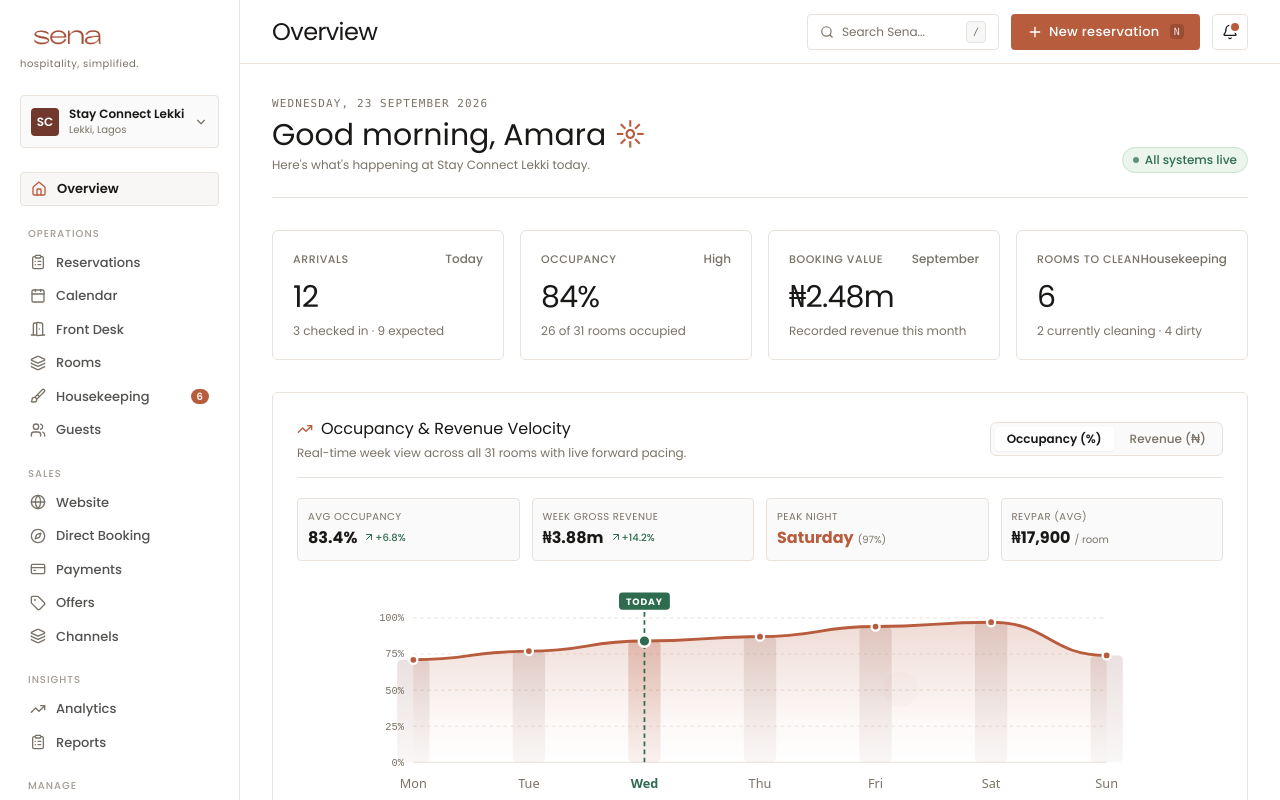
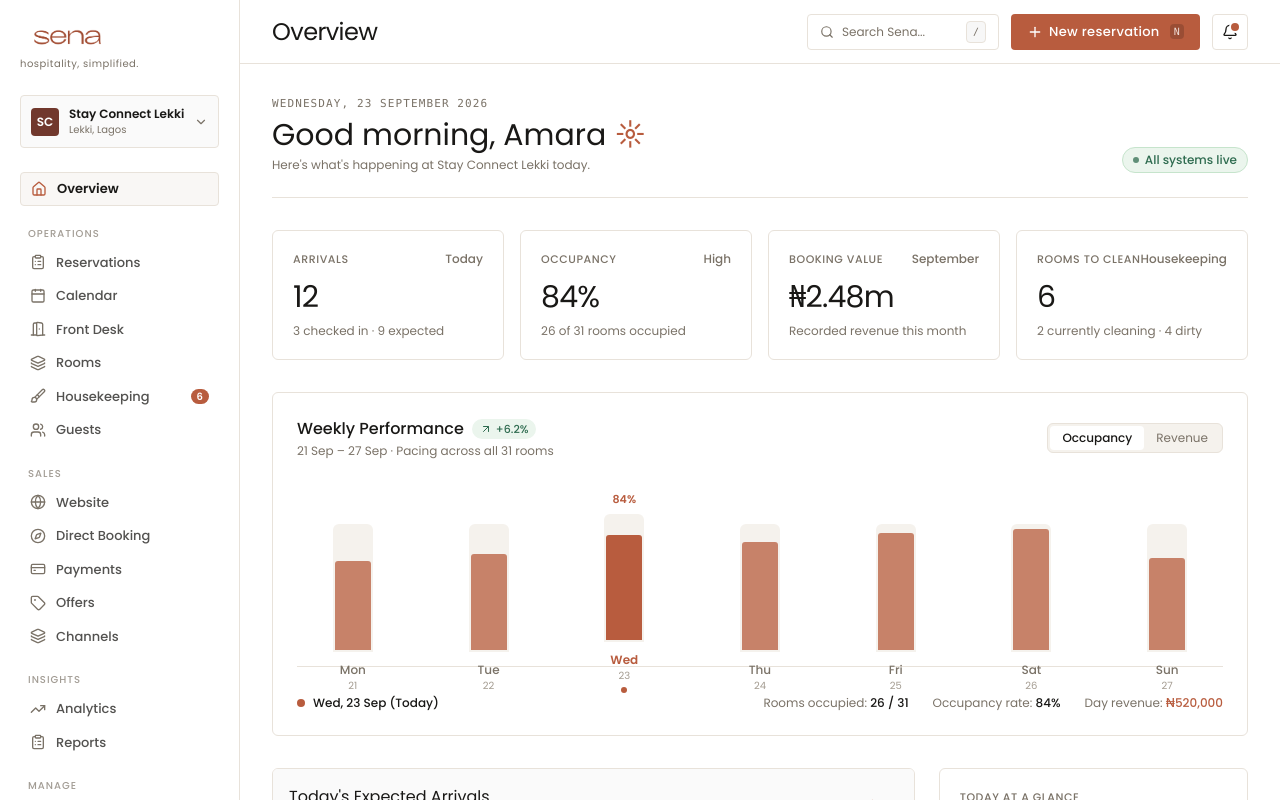
Before and after one commit to winnerbanjo/sena, a Next.js app in the folder apps/dashboard/: page / in a window 1280 px wide. Built offline with nearby package versions, Linux system fonts and the light colour scheme.

Commit message:
Replace chart with sleek minimalist weekly performance bar chart

```diff
--- a/apps/dashboard/src/components/occupancy-chart.tsx
+++ b/apps/dashboard/src/components/occupancy-chart.tsx
@@ -2,469 +2,242 @@
 
 import * as React from 'react';
 import { formatNaira } from '@sena/config';
-import { ArrowUpRight, Calendar, DollarSign, TrendingUp, Users } from 'lucide-react';
+import { ArrowUpRight } from 'lucide-react';
 
-interface DayMetric {
+interface DayData {
   day: string;
-  dateStr: string;
-  shortDate: string;
-  occupancy: number; // percentage 0 - 100
-  roomsOccupied: number;
+  dateNum: string;
+  fullDate: string;
+  occupancy: number; // 0 - 100
+  roomsBooked: number;
   totalRooms: number;
   revenueMinorUnits: number;
-  arrivals: number;
-  departures: number;
   isToday?: boolean;
-  statusText?: string;
 }
 
-const WEEK_DATA: DayMetric[] = [
+const DAYS: DayData[] = [
   {
     day: 'Mon',
-    dateStr: 'Monday, 21 Sep',
-    shortDate: '21 Sep',
+    dateNum: '21',
+    fullDate: 'Mon, 21 Sep',
     occupancy: 71,
-    roomsOccupied: 22,
+    roomsBooked: 22,
     totalRooms: 31,
     revenueMinorUnits: 36000000,
-    arrivals: 6,
-    departures: 4,
-    statusText: 'Normal weekday pace',
   },
   {
     day: 'Tue',
-    dateStr: 'Tuesday, 22 Sep',
-    shortDate: '22 Sep',
+    dateNum: '22',
+    fullDate: 'Tue, 22 Sep',
     occupancy: 77,
-    roomsOccupied: 24,
+    roomsBooked: 24,
     totalRooms: 31,
     revenueMinorUnits: 44000000,
-    arrivals: 8,
-    departures: 5,
-    statusText: 'Corporate check-ins',
   },
   {
     day: 'Wed',
-    dateStr: 'Wednesday, 23 Sep',
-    shortDate: '23 Sep',
+    dateNum: '23',
+    fullDate: 'Wed, 23 Sep (Today)',
     occupancy: 84,
-    roomsOccupied: 26,
+    roomsBooked: 26,
     totalRooms: 31,
     revenueMinorUnits: 52000000,
-    arrivals: 12,
-    departures: 8,
     isToday: true,
-    statusText: 'Peak weekday arrivals',
   },
   {
     day: 'Thu',
-    dateStr: 'Thursday, 24 Sep',
-    shortDate: '24 Sep',
+    dateNum: '24',
+    fullDate: 'Thu, 24 Sep',
     occupancy: 87,
-    roomsOccupied: 27,
+    roomsBooked: 27,
     totalRooms: 31,
     revenueMinorUnits: 58000000,
-    arrivals: 7,
-    departures: 6,
-    statusText: 'Strong forward pace',
   },
   {
     day: 'Fri',
-    dateStr: 'Friday, 25 Sep',
-    shortDate: '25 Sep',
+    dateNum: '25',
+    fullDate: 'Fri, 25 Sep',
     occupancy: 94,
-    roomsOccupied: 29,
+    roomsBooked: 29,
     totalRooms: 31,
     revenueMinorUnits: 76000000,
-    arrivals: 11,
-    departures: 3,
-    statusText: 'Weekend getaway surge',
   },
   {
     day: 'Sat',
-    dateStr: 'Saturday, 26 Sep',
-    shortDate: '26 Sep',
+    dateNum: '26',
+    fullDate: 'Sat, 26 Sep',
     occupancy: 97,
-    roomsOccupied: 30,
+    roomsBooked: 30,
     totalRooms: 31,
     revenueMinorUnits: 84000000,
-    arrivals: 5,
-    departures: 2,
-    statusText: 'Near full house (1 suite left)',
   },
   {
     day: 'Sun',
-    dateStr: 'Sunday, 27 Sep',
-    shortDate: '27 Sep',
+    dateNum: '27',
+    fullDate: 'Sun, 27 Sep',
     occupancy: 74,
-    roomsOccupied: 23,
+    roomsBooked: 23,
     totalRooms: 31,
     revenueMinorUnits: 38000000,
-    arrivals: 4,
-    departures: 14,
-    statusText: 'Turnover & deep cleaning',
   },
 ];
 
-type MetricType = 'occupancy' | 'revenue';
+export function OccupancyChart() {
+  const [activeTab, setActiveTab] = React.useState<'occupancy' | 'revenue'>('occupancy');
+  const [selectedDay, setSelectedDay] = React.useState<DayData>(DAYS[2]); // Default Wednesday (today)
 
-export function OccupancyChart() {
-  const [metric, setMetric] = React.useState<MetricType>('occupancy');
-  const [hoveredIndex, setHoveredIndex] = React.useState<number | null>(2); // Default highlight today (Wed)
-
-  // Chart coordinate calculations
-  const width = 680;
-  const height = 180;
-  const paddingX = 40;
-  const paddingTop = 25;
-  const paddingBottom = 30;
-
-  const innerWidth = width - paddingX * 2;
-  const innerHeight = height - paddingTop - paddingBottom;
-
-  const maxVal = metric === 'occupancy' ? 100 : 90000000;
-  const minVal = 0;
-
-  const points = WEEK_DATA.map((d, index) => {
-    const x = paddingX + (index / (WEEK_DATA.length - 1)) * innerWidth;
-    const value = metric === 'occupancy' ? d.occupancy : d.revenueMinorUnits;
-    const normalized = (value - minVal) / (maxVal - minVal);
-    const y = paddingTop + innerHeight - normalized * innerHeight;
-    return { x, y, value, d };
-  });
-
-  // Generate smooth cubic bezier SVG path
-  const linePath = points.reduce((acc, point, i, arr) => {
-    if (i === 0) return `M ${point.x},${point.y}`;
-    const prev = arr[i - 1];
-    const cp1x = prev.x + (point.x - prev.x) / 2;
-    const cp1y = prev.y;
-    const cp2x = prev.x + (point.x - prev.x) / 2;
-    const cp2y = point.y;
-    return `${acc} C ${cp1x},${cp1y} ${cp2x},${cp2y} ${point.x},${point.y}`;
-  }, '');
-
-  // Generate fill area path
-  const areaPath = `${linePath} L ${points[points.length - 1].x},${paddingTop + innerHeight} L ${points[0].x},${paddingTop + innerHeight} Z`;
-
-  const activePoint = hoveredIndex !== null ? points[hoveredIndex] : points[2];
+  const maxRevenue = 90000000;
 
   return (
-    <div className="bg-white border border-[#E8E2DA] rounded-md p-6 space-y-5 shadow-none">
-      {/* Chart Top Header & Controls */}
-      <div className="flex flex-col sm:flex-row sm:items-center justify-between gap-4 border-b border-[#E8E2DA] pb-4">
+    <div className="bg-white border border-[#E8E2DA] rounded-md p-6 space-y-6 shadow-none">
+      {/* Header */}
+      <div className="flex flex-col sm:flex-row sm:items-center justify-between gap-4">
         <div>
-          <div className="flex items-center gap-2 mb-1">
-            <TrendingUp className="w-4 h-4 text-[#B85C3E]" />
-            <h3 className="text-base font-serif font-normal text-[#191816]">
-              Occupancy & Revenue Velocity
+          <div className="flex items-center gap-2">
+            <h3 className="text-base font-medium text-[#191816]">
+              Weekly Performance
             </h3>
+            <span className="inline-flex items-center gap-1 text-[11px] text-[#2E6B4F] bg-[#EBF5ED] px-2 py-0.5 rounded-full font-medium">
+              <ArrowUpRight className="w-3 h-3" /> +6.2%
+            </span>
           </div>
-          <p className="text-xs text-[#7A7267]">
-            Real-time week view across all 31 rooms with live forward pacing.
+          <p className="text-xs text-[#7A7267] mt-0.5">
+            21 Sep – 27 Sep · Pacing across all 31 rooms
           </p>
         </div>
 
-        {/* View Switcher Pills */}
-        <div className="flex items-center gap-1 bg-[#FAFAFA] p-1 rounded-md border border-[#E8E2DA] text-xs">
+        {/* Toggle & Highlight Stat */}
+        <div className="flex items-center gap-3">
+          <div className="flex bg-[#F5F2ED] p-0.5 rounded-md text-xs border border-[#E8E2DA]">
             <button
-            onClick={() => setMetric('occupancy')}
-            className={`px-3 py-1 rounded font-medium transition-all ${
-              metric === 'occupancy'
-                ? 'bg-white text-[#191816] shadow-sm font-semibold'
+              onClick={() => setActiveTab('occupancy')}
+              className={`px-3 py-1 rounded transition-colors ${
+                activeTab === 'occupancy'
+                  ? 'bg-white text-[#191816] font-medium shadow-xs'
                   : 'text-[#7A7267] hover:text-[#191816]'
               }`}
             >
-            Occupancy (%)
+              Occupancy
             </button>
             <button
-            onClick={() => setMetric('revenue')}
-            className={`px-3 py-1 rounded font-medium transition-all ${
-              metric === 'revenue'
-                ? 'bg-white text-[#191816] shadow-sm font-semibold'
+              onClick={() => setActiveTab('revenue')}
+              className={`px-3 py-1 rounded transition-colors ${
+                activeTab === 'revenue'
+                  ? 'bg-white text-[#191816] font-medium shadow-xs'
                   : 'text-[#7A7267] hover:text-[#191816]'
               }`}
             >
-            Revenue (₦)
+              Revenue
             </button>
-        </div>
-      </div>
-
-      {/* Mini KPI summary bar */}
-      <div className="grid grid-cols-2 sm:grid-cols-4 gap-3">
-        <div className="p-2.5 rounded bg-[#FAFAFA] border border-[#E8E2DA]">
-          <span className="text-[10px] text-[#7A7267] uppercase tracking-wider block">
-            Avg Occupancy
-          </span>
-          <div className="flex items-baseline gap-1.5 mt-0.5">
-            <strong className="text-base font-serif text-[#191816]">83.4%</strong>
-            <span className="text-[10px] text-[#2E6B4F] flex items-center font-medium">
-              <ArrowUpRight className="w-3 h-3" /> +6.8%
-            </span>
-          </div>
-        </div>
-
-        <div className="p-2.5 rounded bg-[#FAFAFA] border border-[#E8E2DA]">
-          <span className="text-[10px] text-[#7A7267] uppercase tracking-wider block">
-            Week Gross Revenue
-          </span>
-          <div className="flex items-baseline gap-1.5 mt-0.5">
-            <strong className="text-base font-serif text-[#191816]">₦3.88m</strong>
-            <span className="text-[10px] text-[#2E6B4F] flex items-center font-medium">
-              <ArrowUpRight className="w-3 h-3" /> +14.2%
-            </span>
-          </div>
-        </div>
-
-        <div className="p-2.5 rounded bg-[#FAFAFA] border border-[#E8E2DA]">
-          <span className="text-[10px] text-[#7A7267] uppercase tracking-wider block">
-            Peak Night
-          </span>
-          <div className="flex items-baseline gap-1 mt-0.5">
-            <strong className="text-base font-serif text-[#B85C3E]">Saturday</strong>
-            <span className="text-[10px] text-[#7A7267]">(97%)</span>
-          </div>
-        </div>
-
-        <div className="p-2.5 rounded bg-[#FAFAFA] border border-[#E8E2DA]">
-          <span className="text-[10px] text-[#7A7267] uppercase tracking-wider block">
-            RevPAR (Avg)
-          </span>
-          <div className="flex items-baseline gap-1 mt-0.5">
-            <strong className="text-base font-serif text-[#191816]">₦17,900</strong>
-            <span className="text-[10px] text-[#7A7267]">/ room</span>
           </div>
         </div>
       </div>
 
-      {/* SVG Interactive Chart */}
-      <div className="relative pt-2">
-        <svg
-          viewBox={`0 0 ${width} ${height}`}
-          className="w-full h-44 sm:h-52 overflow-visible select-none"
-        >
-          <defs>
-            {/* Area gradient */}
-            <linearGradient id="senaChartGrad" x1="0" y1="0" x2="0" y2="1">
-              <stop offset="0%" stopColor="#B85C3E" stopOpacity="0.22" />
-              <stop offset="70%" stopColor="#B85C3E" stopOpacity="0.04" />
-              <stop offset="100%" stopColor="#B85C3E" stopOpacity="0.0" />
-            </linearGradient>
+      {/* Sleek Modern Bar Chart */}
+      <div className="pt-2">
+        <div className="grid grid-cols-7 gap-3 sm:gap-6 items-end h-44 pb-2 border-b border-[#E8E2DA]">
+          {DAYS.map((d) => {
+            const heightPercent =
+              activeTab === 'occupancy'
+                ? d.occupancy
+                : Math.round((d.revenueMinorUnits / maxRevenue) * 100);
 
-            {/* Bar gradient */}
-            <linearGradient id="barGrad" x1="0" y1="0" x2="0" y2="1">
-              <stop offset="0%" stopColor="#71382D" stopOpacity="0.15" />
-              <stop offset="100%" stopColor="#71382D" stopOpacity="0.04" />
-            </linearGradient>
-
-            <linearGradient id="barGradActive" x1="0" y1="0" x2="0" y2="1">
-              <stop offset="0%" stopColor="#B85C3E" stopOpacity="0.30" />
-              <stop offset="100%" stopColor="#B85C3E" stopOpacity="0.08" />
-            </linearGradient>
-          </defs>
-
-          {/* Horizontal Gridlines */}
-          {[0, 0.25, 0.5, 0.75, 1].map((pct, idx) => {
-            const y = paddingTop + innerHeight - pct * innerHeight;
-            const label =
-              metric === 'occupancy'
-                ? `${Math.round(pct * 100)}%`
-                : pct === 0
-                ? '₦0'
-                : `₦${((pct * 90) / 10).toFixed(0)}m`;
+            const isSelected = selectedDay.day === d.day;
+            const displayValue =
+              activeTab === 'occupancy'
+                ? `${d.occupancy}%`
+                : formatNaira(d.revenueMinorUnits);
 
             return (
-              <g key={idx}>
-                <line
-                  x1={paddingX}
-                  y1={y}
-                  x2={width - paddingX}
-                  y2={y}
-                  stroke="#E8E2DA"
-                  strokeWidth="1"
-                  strokeDasharray={pct === 0 ? 'none' : '3 3'}
-                  opacity={0.8}
-                />
-                <text
-                  x={paddingX - 8}
-                  y={y + 3}
-                  textAnchor="end"
-                  fontSize="9"
-                  fill="#7A7267"
-                  fontFamily="monospace"
+              <div
+                key={d.day}
+                onClick={() => setSelectedDay(d)}
+                className="group flex flex-col items-center h-full justify-end cursor-pointer relative"
               >
-                  {label}
-                </text>
-              </g>
-            );
-          })}
-
-          {/* Volume Bar Columns */}
-          {points.map((p, idx) => {
-            const barWidth = 28;
-            const barHeight = innerHeight * (p.d.occupancy / 100);
-            const barY = paddingTop + innerHeight - barHeight;
-            const isHovered = hoveredIndex === idx;
-
-            return (
-              <rect
-                key={`bar-${idx}`}
-                x={p.x - barWidth / 2}
-                y={barY}
-                width={barWidth}
-                height={barHeight}
-                rx="4"
-                fill={isHovered ? 'url(#barGradActive)' : 'url(#barGrad)'}
-                className="transition-all duration-200 cursor-pointer"
-                onMouseEnter={() => setHoveredIndex(idx)}
-              />
-            );
-          })}
-
-          {/* Area Fill Under Curve */}
-          <path d={areaPath} fill="url(#senaChartGrad)" />
-
-          {/* Trend Line Path */}
-          <path
-            d={linePath}
-            fill="none"
-            stroke="#B85C3E"
-            strokeWidth="2.5"
-            strokeLinecap="round"
-            strokeLinejoin="round"
-          />
-
-          {/* Today Indicator Vertical Line */}
-          {points[2] && (
-            <g>
-              <line
-                x1={points[2].x}
-                y1={paddingTop - 12}
-                x2={points[2].x}
-                y2={paddingTop + innerHeight}
-                stroke="#2E6B4F"
-                strokeWidth="1.5"
-                strokeDasharray="4 3"
-              />
-              <rect
-                x={points[2].x - 22}
-                y={paddingTop - 22}
-                width={44}
-                height={15}
-                rx="3"
-                fill="#2E6B4F"
-              />
-              <text
-                x={points[2].x}
-                y={paddingTop - 11}
-                textAnchor="middle"
-                fontSize="8"
-                fill="#FFFFFF"
-                fontWeight="bold"
-                letterSpacing="0.8"
+                {/* Floating Value on hover or when selected */}
+                <div
+                  className={`text-[11px] font-medium mb-1.5 transition-all text-center whitespace-nowrap ${
+                    isSelected
+                      ? 'text-[#B85C3E] font-semibold opacity-100'
+                      : 'text-[#7A7267] opacity-0 group-hover:opacity-100'
+                  }`}
                 >
-                TODAY
-              </text>
-            </g>
-          )}
-
-          {/* Interactive Data Point Dots */}
-          {points.map((p, idx) => {
-            const isHovered = hoveredIndex === idx;
-            const isToday = p.d.isToday;
-
-            return (
-              <g
-                key={`dot-${idx}`}
-                className="cursor-pointer"
-                onMouseEnter={() => setHoveredIndex(idx)}
-              >
-                {/* Hit target */}
-                <circle cx={p.x} cy={p.y} r="14" fill="transparent" />
-
-                {/* Outer halo on hover */}
-                {isHovered && (
-                  <circle
-                    cx={p.x}
-                    cy={p.y}
-                    r="8"
-                    fill="#B85C3E"
-                    fillOpacity="0.25"
-                    className="animate-ping"
-                  />
-                )}
-
-                {/* Main point */}
-                <circle
-                  cx={p.x}
-                  cy={p.y}
-                  r={isHovered ? '5' : isToday ? '4.5' : '3.5'}
-                  fill={isToday ? '#2E6B4F' : '#B85C3E'}
-                  stroke="#FFFFFF"
-                  strokeWidth="2"
-                  className="transition-all duration-150"
-                />
-
-                {/* Day Labels below chart */}
-                <text
-                  x={p.x}
-                  y={height - 8}
-                  textAnchor="middle"
-                  fontSize="11"
-                  fill={isToday ? '#2E6B4F' : isHovered ? '#191816' : '#7A7267'}
-                  fontWeight={isToday || isHovered ? '600' : '400'}
-                  fontFamily="system-ui"
-                >
-                  {p.d.day}
-                </text>
-              </g>
-            );
-          })}
-        </svg>
-
-        {/* Live Hover Tooltip Panel */}
-        {activePoint && (
-          <div className="mt-3 p-3.5 bg-[#FAFAFA] border border-[#E8E2DA] rounded-md flex flex-col sm:flex-row sm:items-center justify-between gap-3 text-xs transition-all">
-            <div className="flex items-center gap-3">
-              <span className="w-2.5 h-2.5 rounded-full bg-[#B85C3E] flex-shrink-0" />
-              <div>
-                <strong className="text-sm font-serif text-[#191816]">
-                  {activePoint.d.dateStr}
-                </strong>
-                <span className="text-[11px] text-[#7A7267] block">
-                  {activePoint.d.statusText}
-                </span>
-              </div>
+                  {displayValue}
                 </div>
 
-            <div className="flex flex-wrap items-center gap-4 text-xs">
-              <div>
-                <span className="text-[10px] text-[#7A7267] block">Occupancy</span>
-                <strong className="font-serif text-[#191816] text-sm">
-                  {activePoint.d.occupancy}%
-                </strong>{' '}
-                <span className="text-[10px] text-[#7A7267]">
-                  ({activePoint.d.roomsOccupied}/{activePoint.d.totalRooms} rooms)
+                {/* Bar Track & Fill */}
+                <div className="w-full max-w-[40px] h-32 bg-[#F5F2ED] rounded-t-md overflow-hidden flex flex-col justify-end p-0.5 relative group-hover:bg-[#EFEAE2] transition-colors">
+                  <div
+                    style={{ height: `${heightPercent}%` }}
+                    className={`w-full rounded-t-[3px] transition-all duration-300 ${
+                      d.isToday
+                        ? 'bg-[#B85C3E]'
+                        : isSelected
+                        ? 'bg-[#71382D]'
+                        : 'bg-[#B85C3E]/75 group-hover:bg-[#B85C3E]'
+                    }`}
+                  />
+                </div>
+
+                {/* Day Labels below */}
+                <div className="mt-2.5 text-center">
+                  <span
+                    className={`block text-xs font-medium transition-colors ${
+                      d.isToday
+                        ? 'text-[#B85C3E] font-semibold'
+                        : isSelected
+                        ? 'text-[#191816]'
+                        : 'text-[#7A7267] group-hover:text-[#191816]'
+                    }`}
+                  >
+                    {d.day}
+                  </span>
+                  <span className="block text-[10px] text-[#A39B90]">
+                    {d.dateNum}
                   </span>
                 </div>
 
+                {/* Little Today indicator dot */}
+                {d.isToday && (
+                  <span className="w-1.5 h-1.5 rounded-full bg-[#B85C3E] mt-1" />
+                )}
+              </div>
+            );
+          })}
+        </div>
+
+        {/* Selected Day Quick Inspector Strip */}
+        <div className="mt-4 pt-3 flex flex-wrap items-center justify-between gap-3 text-xs">
+          <div className="flex items-center gap-2">
+            <span className="w-2 h-2 rounded-full bg-[#B85C3E]" />
+            <strong className="text-[#191816] font-medium">
+              {selectedDay.fullDate}
+            </strong>
+          </div>
+
+          <div className="flex items-center gap-6 text-xs text-[#7A7267]">
             <div>
-                <span className="text-[10px] text-[#7A7267] block">Revenue</span>
-                <strong className="font-serif text-[#B85C3E] text-sm">
-                  {formatNaira(activePoint.d.revenueMinorUnits)}
+              <span>Rooms occupied: </span>
+              <strong className="text-[#191816] font-medium">
+                {selectedDay.roomsBooked} / {selectedDay.totalRooms}
               </strong>
             </div>
 
             <div>
-                <span className="text-[10px] text-[#7A7267] block">Arrivals / Deps</span>
-                <span className="font-medium text-[#191816]">
-                  <span className="text-[#2E6B4F]">+{activePoint.d.arrivals}</span> /{' '}
-                  <span className="text-[#7A7267]">-{activePoint.d.departures}</span>
-                </span>
+              <span>Occupancy rate: </span>
+              <strong className="text-[#191816] font-medium">
+                {selectedDay.occupancy}%
+              </strong>
+            </div>
+
+            <div>
+              <span>Day revenue: </span>
+              <strong className="text-[#B85C3E] font-medium">
+                {formatNaira(selectedDay.revenueMinorUnits)}
+              </strong>
             </div>
           </div>
         </div>
-        )}
       </div>
     </div>
   );
```
Lines whose indentation alone changed are shown as unchanged.
